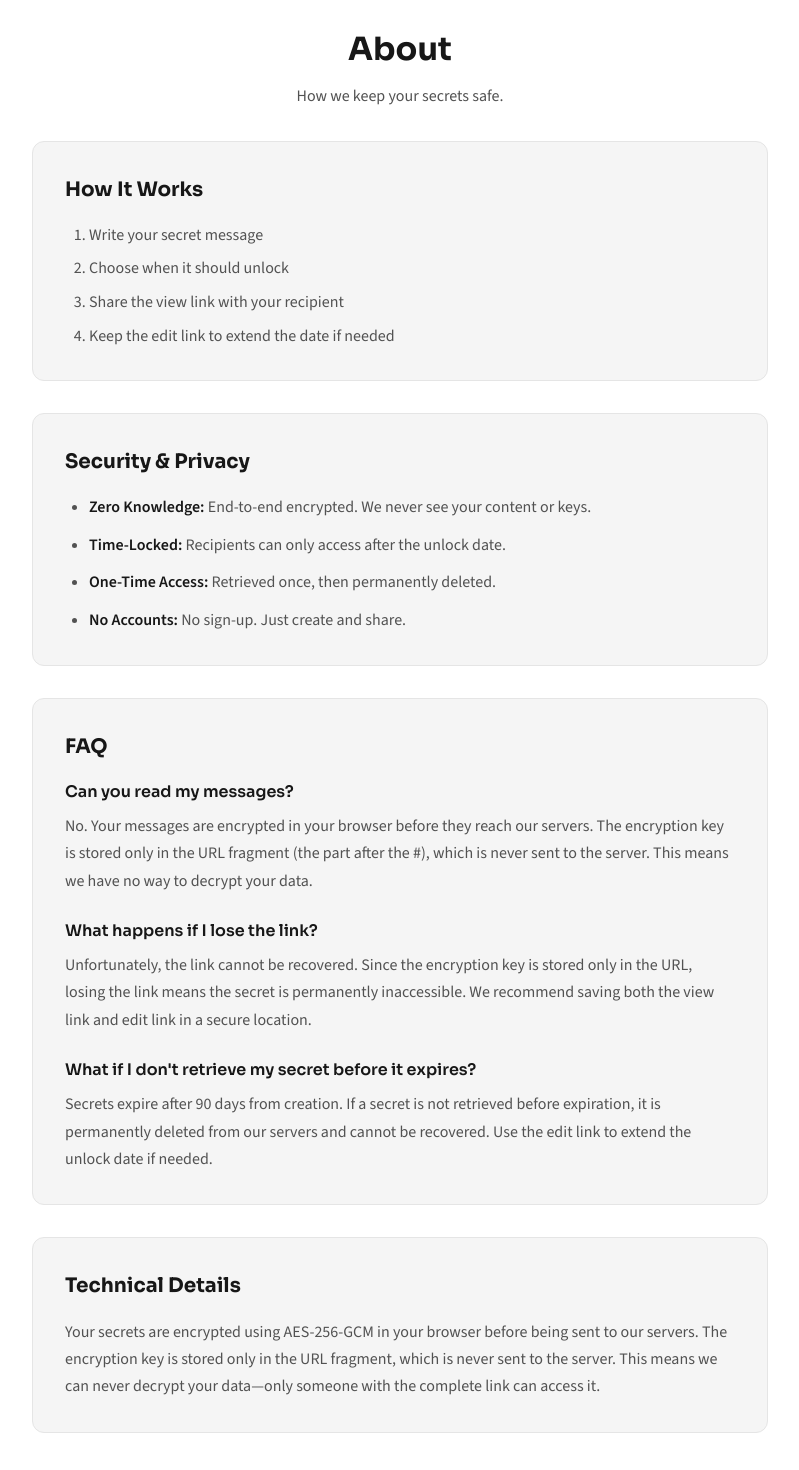
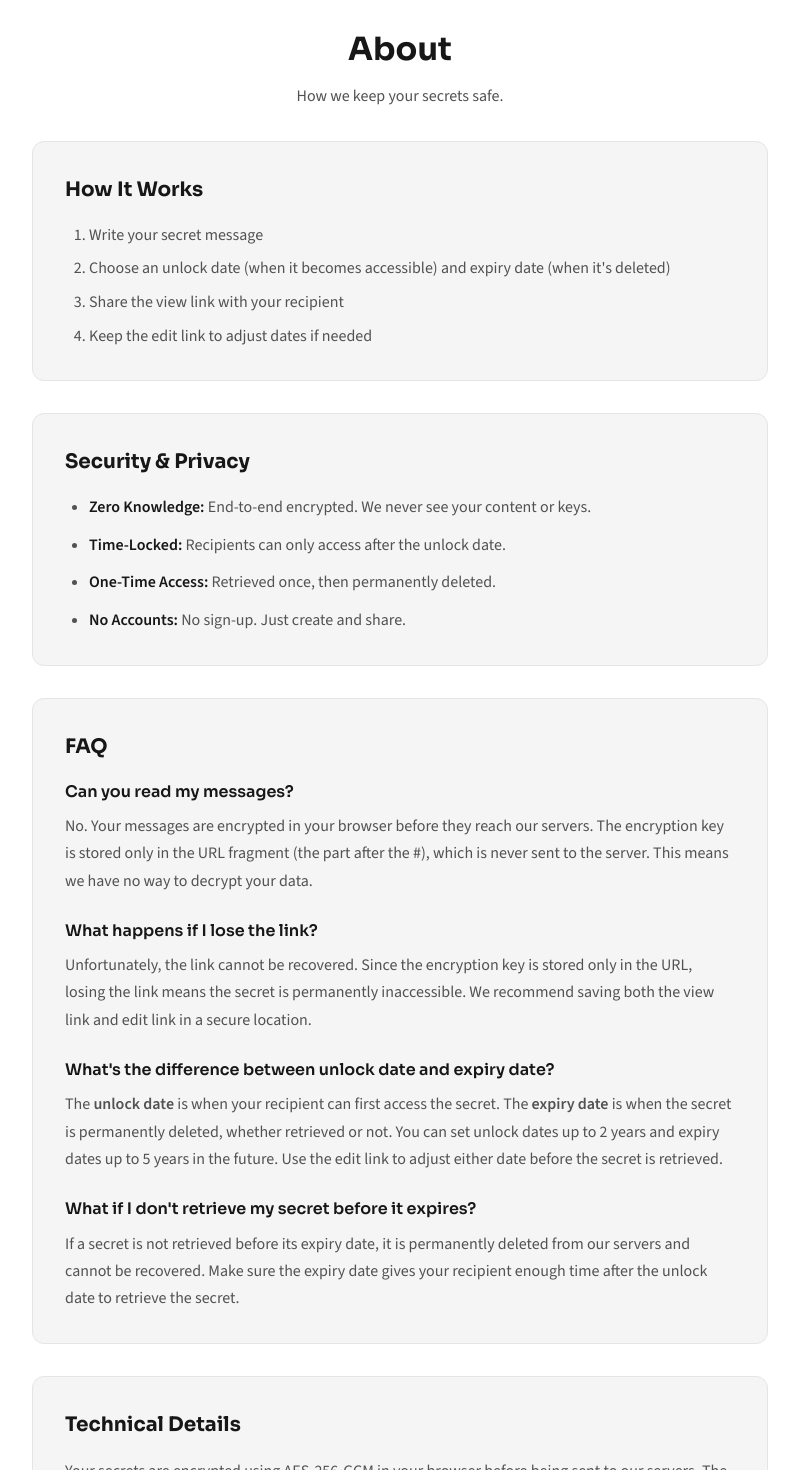
Before and after one commit to richmiles/in-the-event-of-my-death, a React (Vite) app in the folder frontend/: page /about in a window 1280 px wide. Shown: the top 1470 px of the page, without its empty margins (240-1039 px from the left). Built offline with nearby package versions, Linux system fonts and the light colour scheme; no server answers.

Commit message:
refactor: enhance About page content for clarity on unlock and expiry dates

```diff
--- a/frontend/src/pages/About.tsx
+++ b/frontend/src/pages/About.tsx
@@ -8,9 +8,12 @@ export default function About() {
         <h2>How It Works</h2>
         <ol>
           <li>Write your secret message</li>
-          <li>Choose when it should unlock</li>
+          <li>
+            Choose an unlock date (when it becomes accessible) and expiry date (when it&apos;s
+            deleted)
+          </li>
           <li>Share the view link with your recipient</li>
-          <li>Keep the edit link to extend the date if needed</li>
+          <li>Keep the edit link to adjust dates if needed</li>
         </ol>
       </section>
 
@@ -52,11 +55,20 @@ export default function About() {
           </p>
         </div>
         <div className="faq-item">
+          <h3>What&apos;s the difference between unlock date and expiry date?</h3>
+          <p>
+            The <strong>unlock date</strong> is when your recipient can first access the secret. The{' '}
+            <strong>expiry date</strong> is when the secret is permanently deleted, whether
+            retrieved or not. You can set unlock dates up to 2 years and expiry dates up to 5 years
+            in the future. Use the edit link to adjust either date before the secret is retrieved.
+          </p>
+        </div>
+        <div className="faq-item">
           <h3>What if I don&apos;t retrieve my secret before it expires?</h3>
           <p>
-            Secrets expire after 90 days from creation. If a secret is not retrieved before
-            expiration, it is permanently deleted from our servers and cannot be recovered. Use the
-            edit link to extend the unlock date if needed.
+            If a secret is not retrieved before its expiry date, it is permanently deleted from our
+            servers and cannot be recovered. Make sure the expiry date gives your recipient enough
+            time after the unlock date to retrieve the secret.
           </p>
         </div>
       </section>
```
Also changed, not shown: 1 other file (tests, documents, lock files or other folders).
